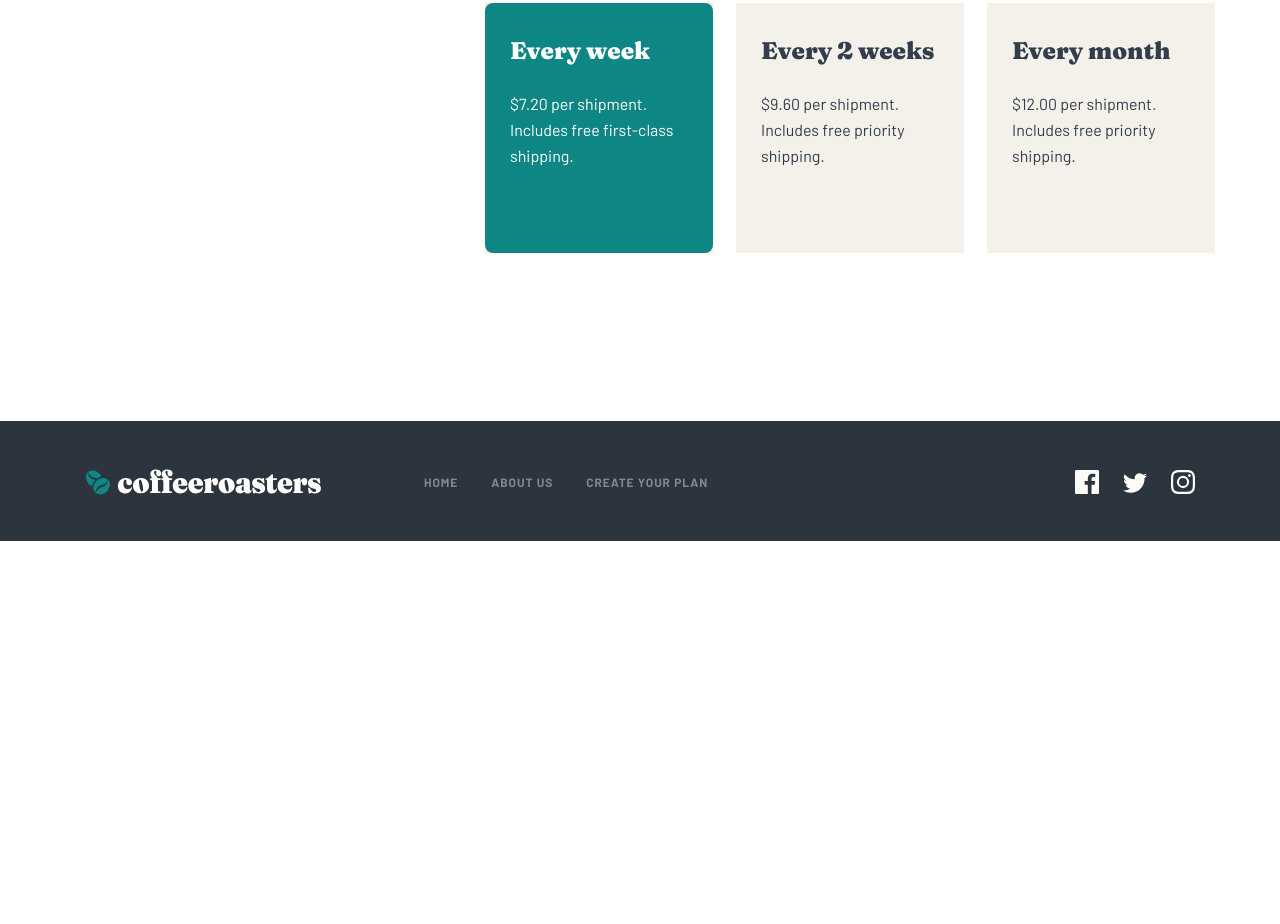
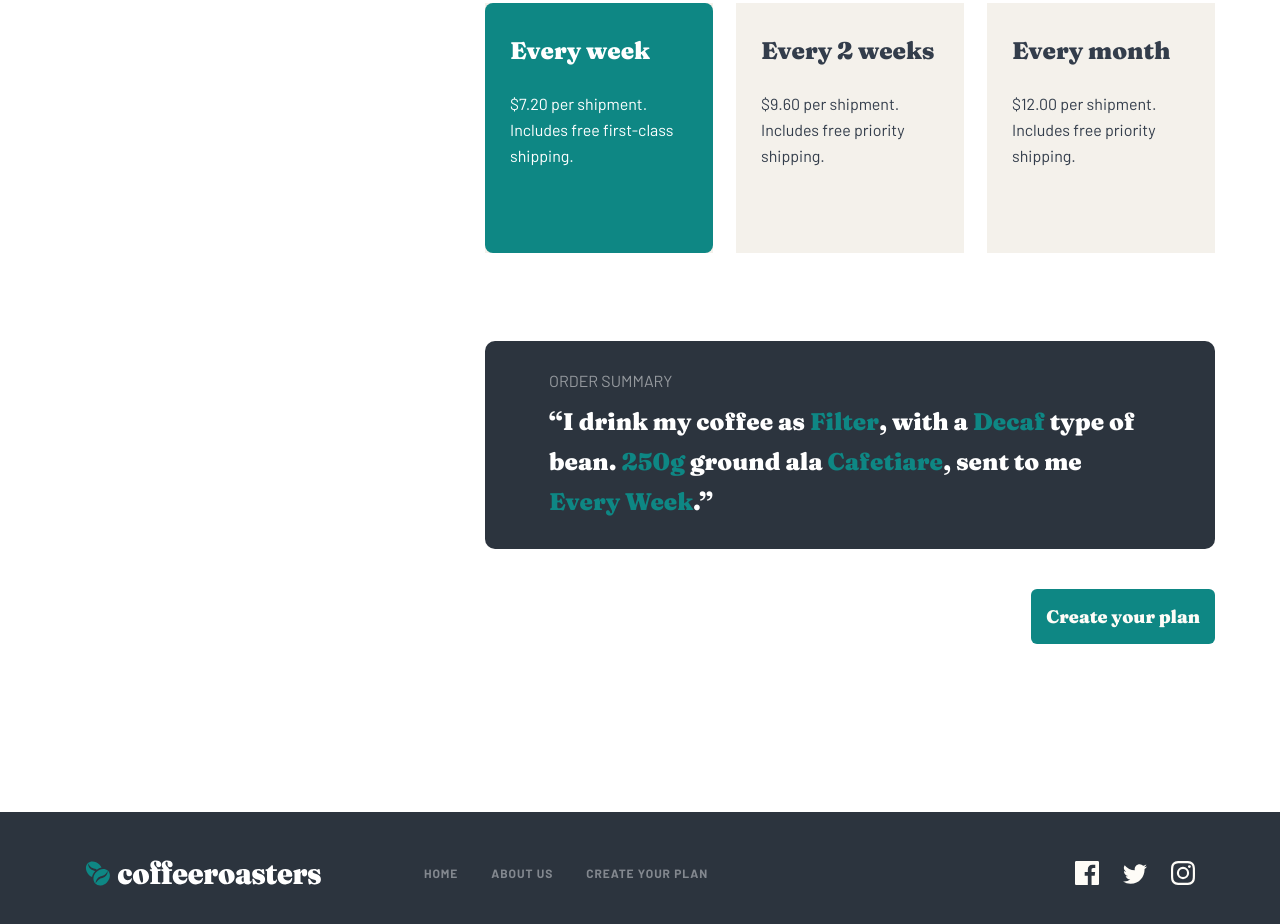
Before and after one commit to boburjonurazbayev/Coffee-with-sass, a plain HTML site: page plan.html in a window 1280 px wide. Shown: the part 3490-4414 px from the top of the page. Before the commit the page ends 4031 px from the top, so only its background shows below. Drawn offline with Linux system fonts and the light colour scheme.

Commit message:
Finish choice

```diff
--- a/plan.html
+++ b/plan.html
@@ -549,6 +549,24 @@
                 </div>
               </li>
             </ul>
+
+            <div class="choice-form__answer">
+              <h3 class="choice-form__answer--heading">Order Summary</h3>
+
+              <blockquote class="choice-form__answer--info">
+                “I drink my coffee as
+                <strong class="choice-form__answer--key">Filter</strong>, with a
+                <strong class="choice-form__answer--key">Decaf</strong>
+                type of bean.
+                <strong class="choice-form__answer--key">250g</strong>
+                ground ala
+                <strong class="choice-form__answer--key">Cafetiare</strong>,
+                sent to me
+                <strong class="choice-form__answer--key">Every Week</strong>.”
+              </blockquote>
+            </div>
+
+            <button class="choice-button button" type="submit">Create your plan</button>
           </form>
         </div>
       </section>
--- a/scss/_general.scss
+++ b/scss/_general.scss
@@ -71,6 +71,7 @@ h1, h2, h3, h4, h5, h6 {
   text-align: center;
   text-decoration: none;
   background-color: rgba(14, 135, 132, 1);
+  border: 0;
   border-radius: 6px;
   transition: background-color 0.2s ease;
 
--- a/scss/all-blocks/_choice.scss
+++ b/scss/all-blocks/_choice.scss
@@ -78,6 +78,7 @@
 
 .choice-form__list {
   margin: 0;
+  margin-bottom: 88px;
   padding: 0;
   list-style-type: none;
 }
@@ -152,3 +153,41 @@
   font-size: 24px;
   line-height: 32px;
 }
+
+.choice-form__answer {
+  width: 730px;
+  margin-bottom: 40px;
+  padding: 27px 64px;
+  background-color: rgba(44, 52, 62, 1);
+  border-radius: 10px;
+}
+
+.choice-form__answer--heading {
+  margin: 0;
+  margin-bottom: 8px;
+  font-family: "Barlow", "Arial", sans-serif;
+  font-size: 16px;
+  line-height: 26px;
+  font-weight: 400;
+  text-transform: uppercase;
+  color: rgba(255, 255, 255, 0.5);
+}
+
+.choice-form__answer--info {
+  margin: 0;
+  font-family: "Fraunces", "Arial", sans-serif;
+  font-weight: 900;
+  font-size: 24px;
+  line-height: 40px;
+  color: rgba(255, 255, 255, 1);
+  line-height: 40px;
+}
+
+.choice-form__answer--key {
+  color: rgba(14, 135, 132, 1);
+}
+
+.choice-button {
+  display: block;
+  margin-left: auto;
+}
```
Also changed, not shown: css/main.min.css, 1 other file.
